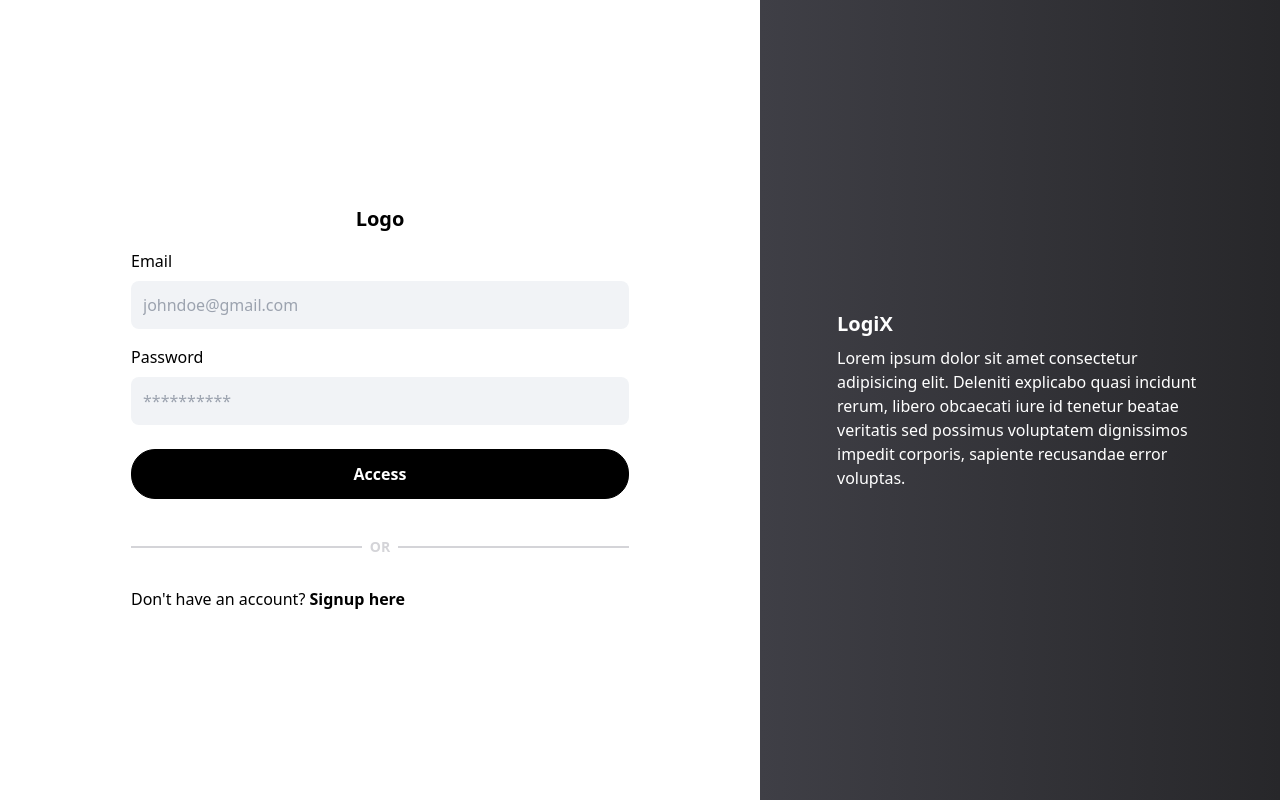
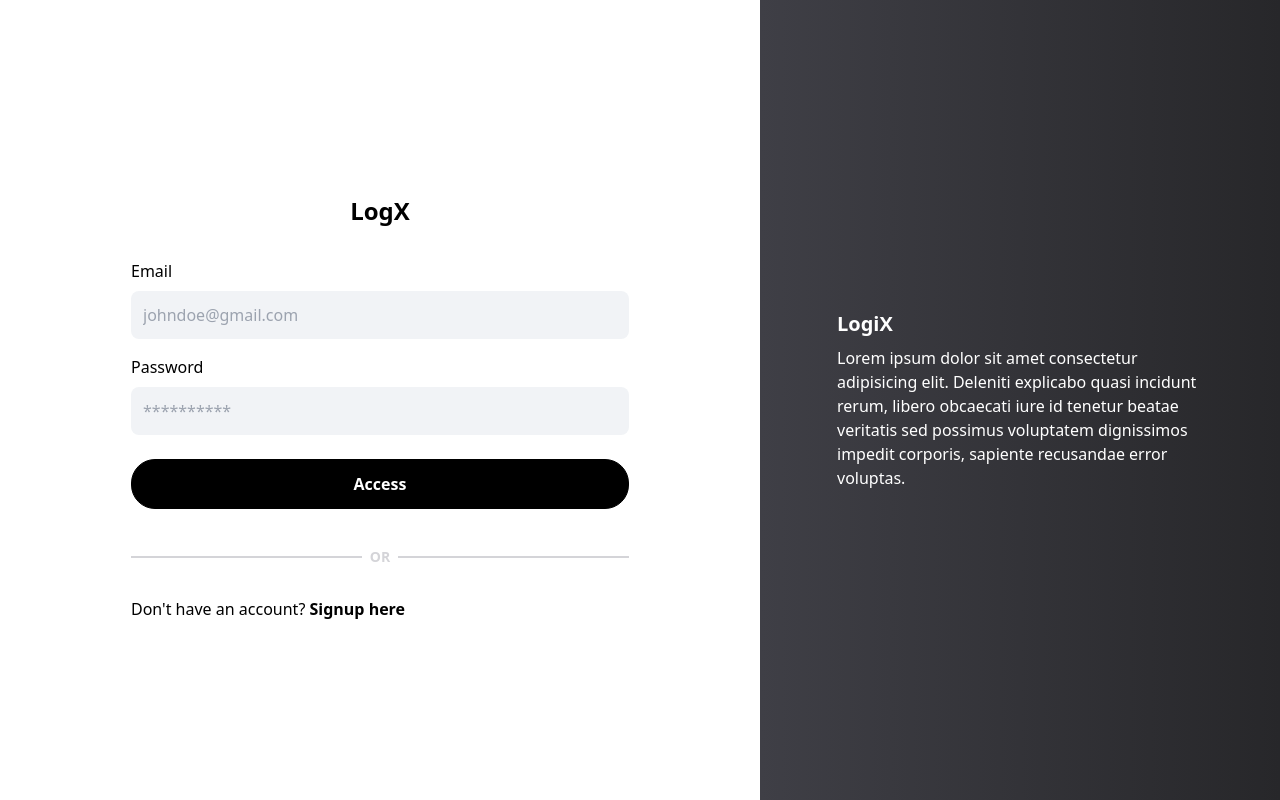
Before and after one commit to LrAmaral/login-template, an Angular app: page /login in a window 1280 px wide. Built offline with nearby package versions, Linux system fonts and the light colour scheme.

Commit message:
feat: update default login layout styles for improved visual hierarchy and branding

```diff
--- a/src/app/components/default-login-layout/default-login-layout.html
+++ b/src/app/components/default-login-layout/default-login-layout.html
@@ -12,9 +12,9 @@
     </div>
   </section>
   <section
-    class="w-full md:w-[728px] flex flex-col justify-center items-center h-auto p-6 md:p-8 m-4 gap-4"
+    class="w-full md:w-[728px] flex flex-col justify-center items-center h-auto p-6 md:p-8 m-4 gap-8"
   >
-    <p class="text-xl font-semibold">Logo</p>
+    <p class="text-2xl font-bold">LogX</p>
     <div class="space-y-2 w-3/4">
       <ng-content></ng-content>
       <button
```
